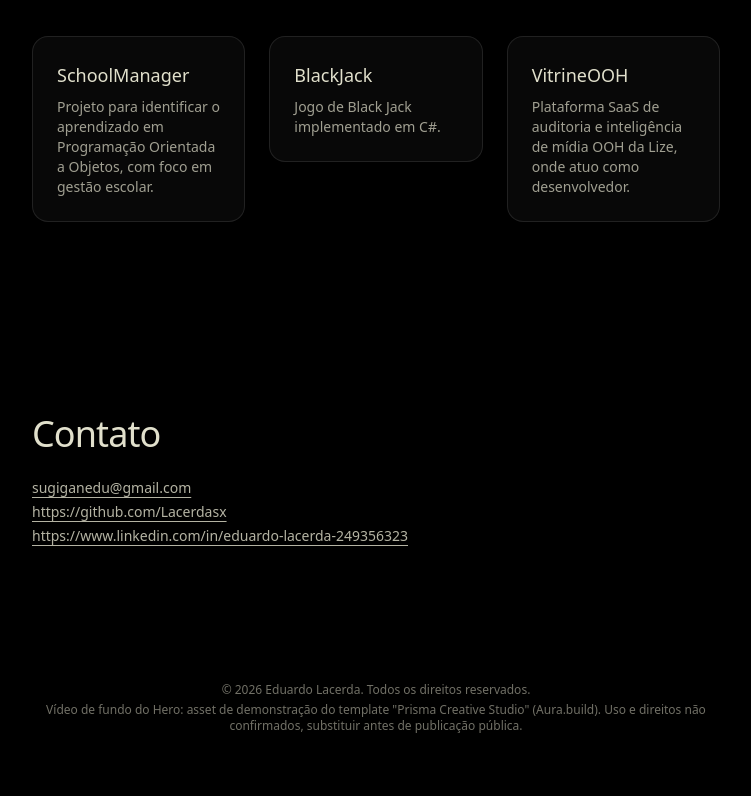
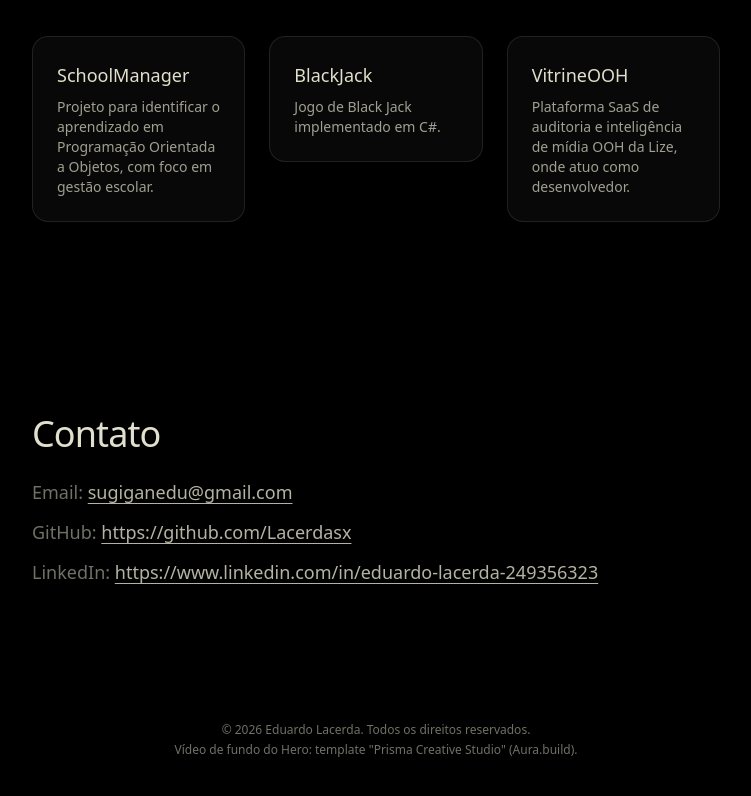
Before and after one commit to Lacerdasx/eduardo-lacerda-dev, a Next.js app: page / in a window 1280 px wide. Shown: the part 3693-4489 px from the top of the page, without its empty margins (264-1015 px from the left). Before the commit the page ends 4467 px from the top, so only its background shows below. Built offline with nearby package versions, Linux system fonts and the light colour scheme.

Commit message:
style: label and enlarge Contact links, simplify Hero video credit

```diff
--- a/components/footer.tsx
+++ b/components/footer.tsx
@@ -5,9 +5,8 @@ export function Footer() {
     <footer className="mx-auto max-w-3xl space-y-1 px-4 py-10 text-center text-xs text-[#E1E0CC]/50 sm:px-6 md:px-10">
       <p>© {year} Eduardo Lacerda. Todos os direitos reservados.</p>
       <p>
-        Vídeo de fundo do Hero: asset de demonstração do template &quot;Prisma
-        Creative Studio&quot; (Aura.build). Uso e direitos não confirmados,
-        substituir antes de publicação pública.
+        Vídeo de fundo do Hero: template &quot;Prisma Creative Studio&quot;
+        (Aura.build).
       </p>
     </footer>
   );
--- a/components/sections/contact.tsx
+++ b/components/sections/contact.tsx
@@ -11,18 +11,21 @@ export function Contact() {
       </ScrollReveal>
 
       <ScrollReveal delay={0.1}>
-        <ul className="mt-6 space-y-1 text-sm text-[#E1E0CC]/80">
+        <ul className="mt-6 space-y-3 text-base text-[#E1E0CC]/80 sm:text-lg">
           <li>
+            <span className="text-[#E1E0CC]/50">Email: </span>
             <a href={`mailto:${contact.email}`} className="underline underline-offset-4">
               {contact.email}
             </a>
           </li>
           <li>
+            <span className="text-[#E1E0CC]/50">GitHub: </span>
             <a href={contact.github} target="_blank" rel="noreferrer" className="underline underline-offset-4">
               {contact.github}
             </a>
           </li>
           <li>
+            <span className="text-[#E1E0CC]/50">LinkedIn: </span>
             <a href={contact.linkedin} target="_blank" rel="noreferrer" className="underline underline-offset-4">
               {contact.linkedin}
             </a>
```
